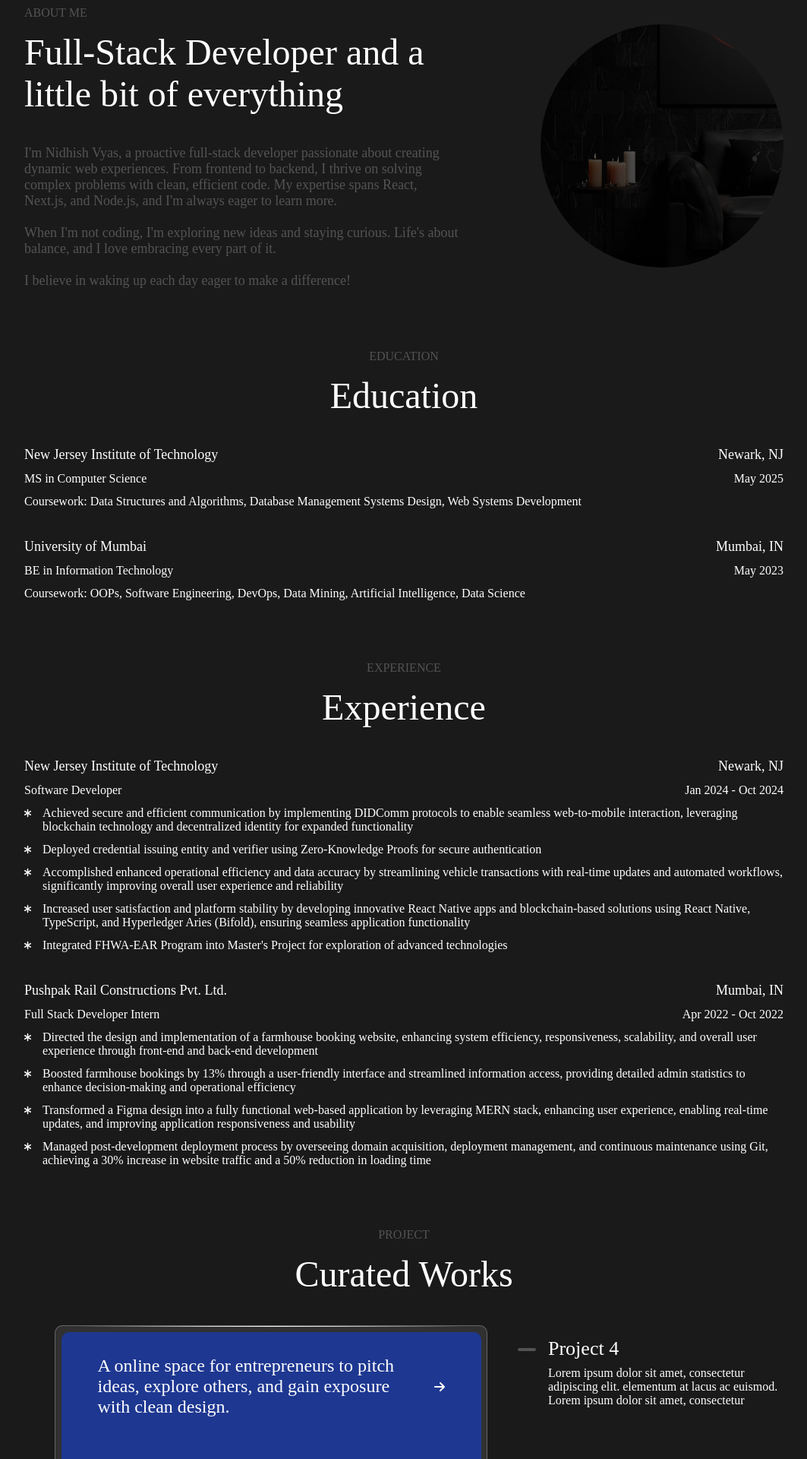
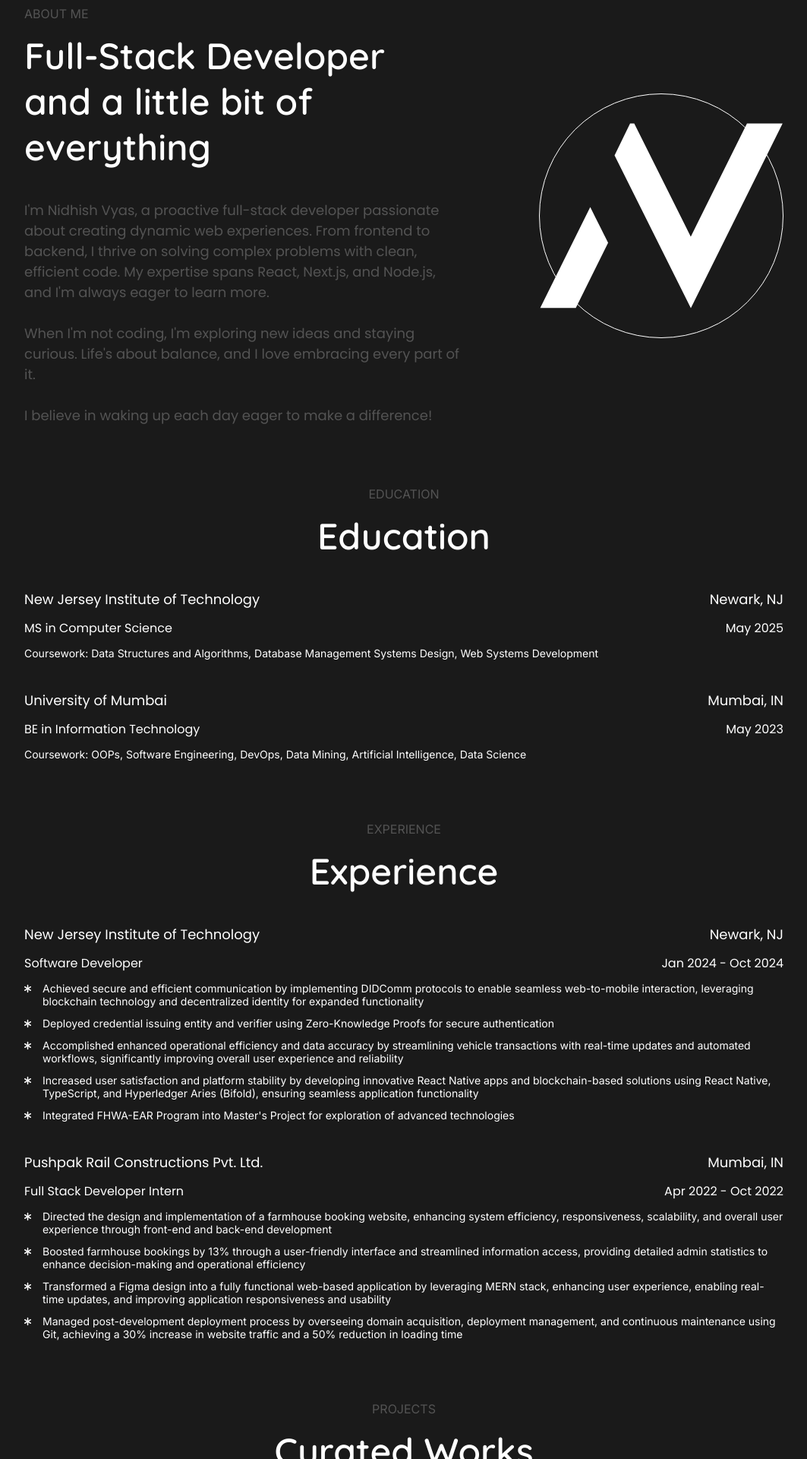
Before and after one commit to NidhishVyas/portfolio, a React (Create React App) app: page / in a window 1280 px wide. Shown: the part 720-2640 px from the top of the page at 76% size, without its empty margins (108-1171 px from the left). Built offline with nearby package versions, Linux system fonts and the light colour scheme.

Commit message:
font added

```diff
--- a/src/Components/Common/ExEdu.js
+++ b/src/Components/Common/ExEdu.js
@@ -18,22 +18,30 @@ const FlexDiv = styled.div`
 const Heading = styled.div`
   font-size: 18px;
   max-width: 200px;
+  font-family: ${(props) => props.theme.Fonts.Poppins};
+
   @media ${(props) => props.theme.MediaQueries.m.query} {
     max-width: 100%;
   }
 `;
 
 const SubHeading = styled.div`
+  font-family: ${(props) => props.theme.Fonts.Poppins};
   font-size: 16px;
 `;
 
 const Description = styled.div`
   margin-left: 5px;
+  font-family: ${(props) => props.theme.Fonts.Inter};
+  font-size: 14px;
 `;
 
 const CourseworkDiv = styled.p`
-text-align: left;
+  font-family: ${(props) => props.theme.Fonts.Inter};
+  font-size: 14px;
+  text-align: left;
 `;
+
 const Experience = ({ data }) => {
   const courseworkList = data?.coursework ? data?.coursework.join(", ") : null;
 
@@ -55,15 +63,9 @@ const Experience = ({ data }) => {
           <Description>{point}</Description>
         </FlexDiv>
       ))}
-      {courseworkList && <CourseworkDiv>Coursework: {courseworkList}</CourseworkDiv>}
-      {/* <CourseworkDiv>
-        <Coursework>
-          Coursework -
-          {data.coursework?.map((course, index) => (
-            <CourseworkList key={index}>{course}</CourseworkList>
-          ))}
-        </Coursework>
-      </CourseworkDiv> */}
+      {courseworkList && (
+        <CourseworkDiv>Coursework: {courseworkList}</CourseworkDiv>
+      )}
     </MainDiv>
   );
 };
--- a/src/Components/Common/Footer.js
+++ b/src/Components/Common/Footer.js
@@ -30,10 +30,13 @@ const SocialsIcon = styled.button`
 const FooterText = styled.p`
   margin: 20px 0 10px;
   font-size: 14px;
+  font-family: ${(props) => props.theme.Fonts.Quicksand};
+  font-weight: 700;
 `;
 
 const Copyright = styled.p`
   font-size: 14px;
+  font-family: ${(props) => props.theme.Fonts.Poppins};
 `;
 
 const Footer = () => {
--- /dev/null
+++ b/src/Components/Common/SectionHeading.js
@@ -0,0 +1,35 @@
+import React from "react";
+import styled from "styled-components";
+
+const SubHeading = styled.p`
+  color: ${(props) => props.theme.Colors.LightWhite};
+  text-transform: uppercase;
+  font-size: 14px;
+  font-family: ${(props) => props.theme.Fonts.Inter};
+
+  @media ${(props) => props.theme.MediaQueries.m.query} {
+    font-size: 16px;
+  }
+`;
+
+const MainHeading = styled.div`
+  margin: 15px 0 40px;
+  font-size: 30px;
+  font-family: ${(props) => props.theme.Fonts.Quicksand};
+  font-weight: 700;
+
+  @media ${(props) => props.theme.MediaQueries.m.query} {
+    font-size: 48px;
+  }
+`;
+
+const SectionHeading = ({ subHeading, heading }) => {
+  return (
+    <>
+      <SubHeading>{subHeading}</SubHeading>
+      <MainHeading>{heading}</MainHeading>
+    </>
+  );
+};
+
+export default SectionHeading;
--- a/src/Components/Home/About.js
+++ b/src/Components/Home/About.js
@@ -1,6 +1,7 @@
 import React from "react";
 import styled from "styled-components";
-import Portrait from "../../Images/ProjectImg.png";
+import { ReactComponent as Portrait } from "../../Images/Logo.svg";
+import SectionHeading from "../Common/SectionHeading";
 
 const MainWrapper = styled.div`
   margin-top: 60px;
@@ -30,41 +31,52 @@ const AboutSection = styled.div`
   }
 `;
 
-const SectionHeading = styled.p`
-  color: ${(props) => props.theme.Colors.LightWhite};
-  text-transform: uppercase;
-  font-size: 14px;
+// const SectionHeading = styled.p`
+//   color: ${(props) => props.theme.Colors.LightWhite};
+//   text-transform: uppercase;
+//   font-size: 14px;
 
-  @media ${(props) => props.theme.MediaQueries.m.query} {
-    font-size: 16px;
-  }
-`;
+//   @media ${(props) => props.theme.MediaQueries.m.query} {
+//     font-size: 16px;
+//   }
+// `;
 
-const AboutHeading = styled.p`
-  margin: 15px 0 40px;
-  font-size: 30px;
+// const AboutHeading = styled.p`
+//   margin: 15px 0 40px;
+//   font-size: 30px;
 
-  @media ${(props) => props.theme.MediaQueries.m.query} {
-    font-size: 48px;
-  }
-`;
+//   @media ${(props) => props.theme.MediaQueries.m.query} {
+//     font-size: 48px;
+//   }
+// `;
 
 const AboutMe = styled.p`
   color: ${(props) => props.theme.Colors.LightWhite};
+  font-family: ${(props) => props.theme.Fonts.Poppins};
 
   @media ${(props) => props.theme.MediaQueries.m.query} {
     font-size: 18px;
   }
 `;
 
-const LogoSection = styled.div``;
-
-const LogoImg = styled.img`
+const LogoSection = styled.div`
   aspect-ratio: 1/1;
   width: 220px;
   object-fit: cover;
   border-radius: 50%;
+  border: 1px solid ${(props) => props.theme.Colors.White};
+  @media ${(props) => props.theme.MediaQueries.l.query} {
+    width: 320px;
+  }
+  display: flex;
+  justify-content: center;
+  align-items: center;
+`;
 
+const LogoImg = styled(Portrait)`
+  aspect-ratio: 1/1;
+  width: 120px;
+  fill: transparent;
   @media ${(props) => props.theme.MediaQueries.l.query} {
     width: 320px;
   }
@@ -75,10 +87,10 @@ const About = () => {
     <MainWrapper>
       <FlexDiv>
         <AboutSection>
-          <SectionHeading>About Me</SectionHeading>
-          <AboutHeading>
-            Full-Stack Developer and a little bit of everything
-          </AboutHeading>
+          <SectionHeading
+            heading="Full-Stack Developer and a little bit of everything"
+            subHeading="About me"
+          />
           <AboutMe>
             I'm Nidhish Vyas, a proactive full-stack developer passionate about
             creating dynamic web experiences. From frontend to backend, I thrive
@@ -94,7 +106,7 @@ const About = () => {
           </AboutMe>
         </AboutSection>
         <LogoSection>
-          <LogoImg src={Portrait} />
+          <LogoImg />
         </LogoSection>
       </FlexDiv>
     </MainWrapper>
--- a/src/Components/Home/ContactMe.js
+++ b/src/Components/Home/ContactMe.js
@@ -14,10 +14,13 @@ const MainWrapper = styled.div`
 
 const Heading = styled.h1`
   font-size: 32px;
+  font-family: ${(props) => props.theme.Fonts.Quicksand};
+  font-weight: 700;
 `;
 
 const ConnectText = styled.p`
   font-size: 18px;
+  font-family: ${(props) => props.theme.Fonts.Poppins};
   margin: 10px 0px;
 `;
 
@@ -27,6 +30,7 @@ const ConnectMeBtn = styled.button`
   margin: 40px auto;
   gap: 15px;
   background-color: ${(props) => props.theme.Colors.PrimaryColor};
+  font-family: ${(props) => props.theme.Fonts.Poppins};
   color: ${(props) => props.theme.Colors.White};
   padding: 15px 30px;
   border: 1px solid ${(props) => props.theme.Colors.White};
--- a/src/Components/Home/Education.js
+++ b/src/Components/Home/Education.js
@@ -2,6 +2,7 @@ import React from "react";
 import styled from "styled-components";
 import ExEdu from "../Common/ExEdu";
 import EducationData from "../../Data/Education";
+import SectionHeading from "../Common/SectionHeading";
 
 const MainWrapper = styled.div`
   margin-top: 60px;
@@ -13,30 +14,10 @@ const MainWrapper = styled.div`
   }
 `;
 
-const SectionHeading = styled.p`
-  color: ${(props) => props.theme.Colors.LightWhite};
-  text-transform: uppercase;
-  font-size: 14px;
-
-  @media ${(props) => props.theme.MediaQueries.m.query} {
-    font-size: 16px;
-  }
-`;
-
-const ProjectHeading = styled.div`
-  margin: 15px 0 40px;
-  font-size: 30px;
-
-  @media ${(props) => props.theme.MediaQueries.m.query} {
-    font-size: 48px;
-  }
-`;
-
 const Education = () => {
   return (
     <MainWrapper>
-      <SectionHeading>Education</SectionHeading>
-      <ProjectHeading>Education</ProjectHeading>
+      <SectionHeading heading="Education" subHeading="Education" />
       {EducationData.map((item, i) => (
         <ExEdu data={item} key={i} />
       ))}
--- a/src/Components/Home/Experience.js
+++ b/src/Components/Home/Experience.js
@@ -2,6 +2,7 @@ import React from "react";
 import styled from "styled-components";
 import ExEdu from "../Common/ExEdu";
 import ExperienceData from "../../Data/Experience.json";
+import SectionHeading from "../Common/SectionHeading";
 
 const MainWrapper = styled.div`
   margin-top: 60px;
@@ -13,30 +14,10 @@ const MainWrapper = styled.div`
   }
 `;
 
-const SectionHeading = styled.p`
-  color: ${(props) => props.theme.Colors.LightWhite};
-  text-transform: uppercase;
-  font-size: 14px;
-
-  @media ${(props) => props.theme.MediaQueries.m.query} {
-    font-size: 16px;
-  }
-`;
-
-const ProjectHeading = styled.div`
-  margin: 15px 0 40px;
-  font-size: 30px;
-
-  @media ${(props) => props.theme.MediaQueries.m.query} {
-    font-size: 48px;
-  }
-`;
-
 const Experience = () => {
   return (
     <MainWrapper>
-      <SectionHeading>Experience</SectionHeading>
-      <ProjectHeading>Experience</ProjectHeading>
+      <SectionHeading heading="Experience" subHeading="Experience" />
       {ExperienceData.map((item, i) => (
         <ExEdu data={item} key={i} />
       ))}
--- a/src/Components/Home/Projects.js
+++ b/src/Components/Home/Projects.js
@@ -2,6 +2,7 @@ import React, { useState, useEffect } from "react";
 import styled from "styled-components";
 import ProjectListDesktop from "../Project/ProjectListDesktop";
 import ProjectListMobile from "../Project/ProjectListMobile";
+import SectionHeading from "../Common/SectionHeading";
 
 const MainWrapper = styled.div`
   margin-top: 60px;
@@ -10,25 +11,6 @@ const MainWrapper = styled.div`
   @media ${(props) => props.theme.MediaQueries.l.query} {
     /* text-align: left; */
     margin-top: 80px;
-  }
-`;
-
-const SectionHeading = styled.p`
-  color: ${(props) => props.theme.Colors.LightWhite};
-  text-transform: uppercase;
-  font-size: 14px;
-
-  @media ${(props) => props.theme.MediaQueries.m.query} {
-    font-size: 16px;
-  }
-`;
-
-const ProjectHeading = styled.div`
-  margin: 15px 0 40px;
-  font-size: 30px;
-
-  @media ${(props) => props.theme.MediaQueries.m.query} {
-    font-size: 48px;
   }
 `;
 
@@ -44,15 +26,8 @@ const Projects = () => {
 
   return (
     <MainWrapper>
-      <SectionHeading>Project</SectionHeading>
-      <ProjectHeading>Curated Works</ProjectHeading>
+      <SectionHeading heading="Curated Works" subHeading="Projects" />
       {isDesktop ? <ProjectListDesktop /> : <ProjectListMobile />}
-      {/* <img
-        key='react'
-        src={`https://cdn.simpleicons.org/python`}
-        alt='react'
-        width="50"
-      /> */}
     </MainWrapper>
   );
 };
--- a/src/Components/Project/ProjectListMobile.js
+++ b/src/Components/Project/ProjectListMobile.js
@@ -51,12 +51,14 @@ const ProjectImage = styled.img`
 
 const ProjectName = styled.p`
   font-size: 20px;
-  font-weight: bold;
+  font-weight: 700;
   margin: 25px 0 15px;
+  font-family: ${(props) => props.theme.Fonts.Quicksand};
 `;
 
 const ProjectInfo = styled.p`
   color: ${(props) => props.theme.Colors.LightWhite};
+  font-family: ${(props) => props.theme.Fonts.Poppins};
 
   @media ${(props) => props.theme.MediaQueries.m.query} {
     font-size: 18px;
@@ -75,6 +77,7 @@ const Button = styled.a`
   justify-content: center;
   align-items: center;
   width: 45%;
+  font-family: ${(props) => props.theme.Fonts.Poppins};
   color: ${(props) => props.theme.Colors.White};
   border: 1px solid ${(props) => props.theme.Colors.LightestWhite};
   border-radius: 15px;
```
Also changed, not shown: src/Components/Common/NavBar.js (+6 -2 lines), src/Components/Home/Hero.js (+6 -3 lines), src/Components/Home/MyTechStack.js (+9 -22 lines).
